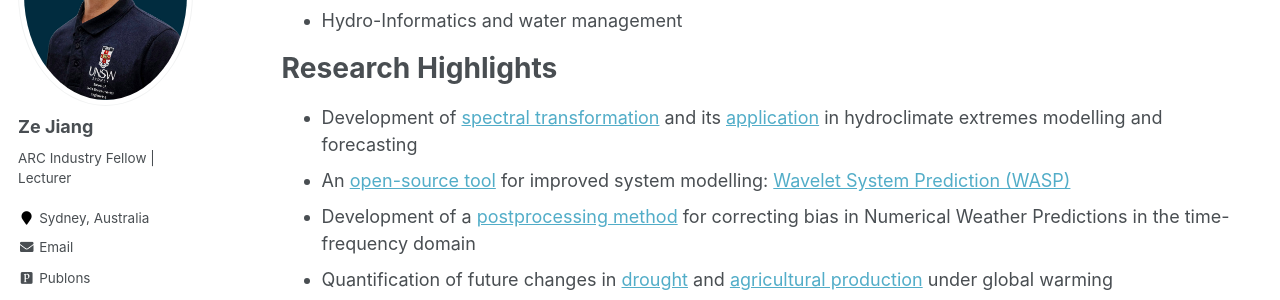
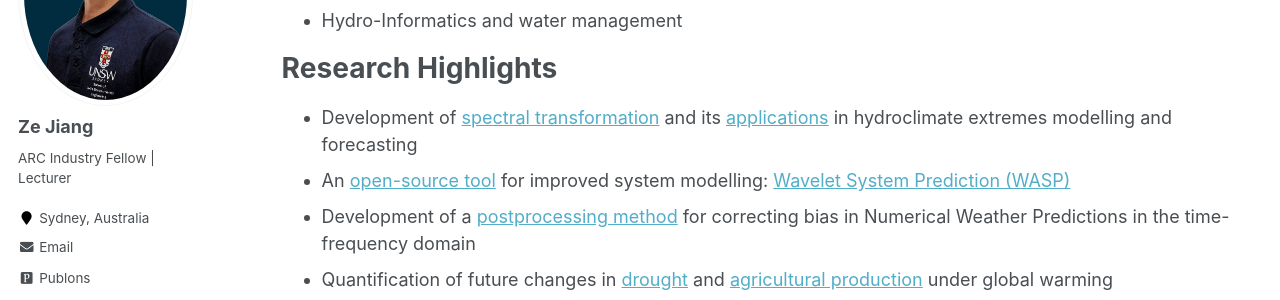
Before and after one commit to zejiang-unsw/zejiang-unsw.github.io, a Jekyll site: the page built from _pages/cv.md, in a window 1280 px wide and 900 px high, scrolled down 384 px. Shown: the part 153-453 px from the top of the window. Built offline with Jekyll 4.4.1, drawn with Linux system fonts in a browser that asks for light colours; some web fonts are replaced.

Commit message:
Update cv.md

```diff
--- a/_pages/cv.md
+++ b/_pages/cv.md
@@ -27,7 +27,7 @@
 
 Research Highlights
 ======
-* Development of [spectral transformation](https://doi.org/10.1029/2019WR026962) and its [application](https://doi.org/10.1016/j.jhydrol.2021.126816) in hydroclimate extremes modelling and forecasting
+* Development of [spectral transformation](https://doi.org/10.1029/2019WR026962) and its [applications](https://zejiang-unsw.github.io/publications/) in hydroclimate extremes modelling and forecasting
 * An [open-source tool](https://cran.r-project.org/web/packages/WASP/index.html) for improved system modelling: [Wavelet System Prediction (WASP)](https://doi.org/10.1016/j.envsoft.2020.104907)
 * Development of a [postprocessing method](https://doi.org/10.1175/MWR-D-22-0217.1) for correcting bias in Numerical Weather Predictions in the time-frequency domain
 * Quantification of future changes in [drought](https://doi.org/10.1029/2022EF003350) and [agricultural production](https://doi.org/10.1007/s00704-018-2617-z) under global warming
```
